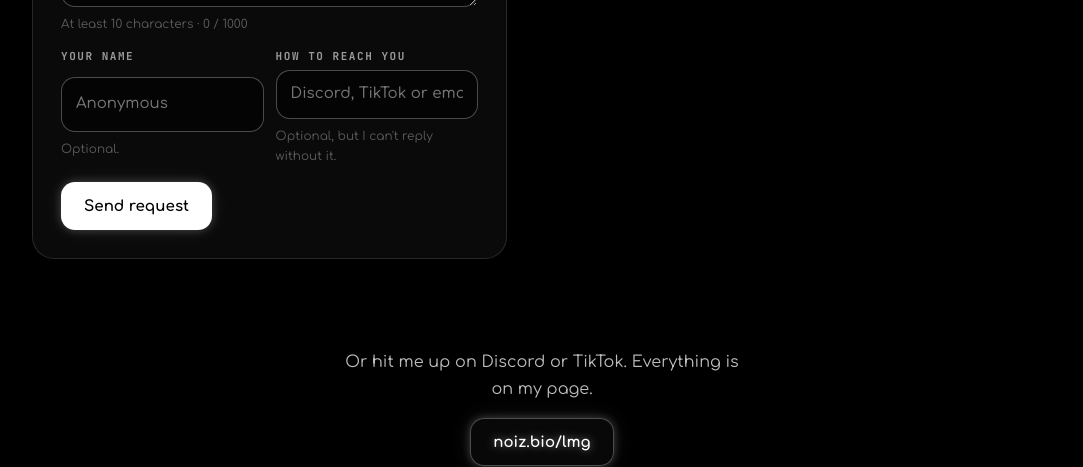
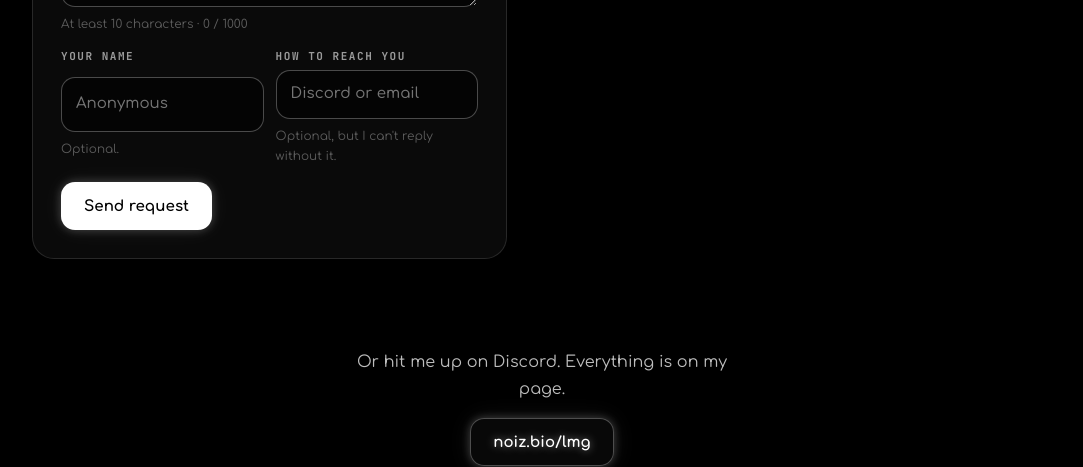
Before and after one commit to lmgoffical/portfolio, a plain HTML site: page index.html in a window 1280 px wide. Shown: the part 3127-3594 px from the top of the page, without its empty margins (98-1181 px from the left). Drawn offline with Linux system fonts and the light colour scheme.

Commit message:
Remove TikTok mentions
Co-Authored-By: Claude Opus 5.5 <noreply@anthropic.com>

```diff
--- a/index.html
+++ b/index.html
@@ -384,7 +384,7 @@ textarea.input { min-height: 120px; resize: vertical; }
           </div>
           <div class="field">
             <label for="contact">How to reach you</label>
-            <input class="input" id="contact" name="contact" maxlength="100" placeholder="Discord, TikTok or email">
+            <input class="input" id="contact" name="contact" maxlength="100" placeholder="Discord or email">
             <small>Optional, but I can't reply without it.</small>
           </div>
         </div>
@@ -415,7 +415,7 @@ textarea.input { min-height: 120px; resize: vertical; }
     </section>
 
     <section class="end">
-      <p>Or hit me up on Discord or TikTok. Everything is on my page.</p>
+      <p>Or hit me up on Discord. Everything is on my page.</p>
       <a class="btn" href="https://noiz.bio/lmg" target="_blank" rel="noopener">noiz.bio/lmg</a>
     </section>
 
```
